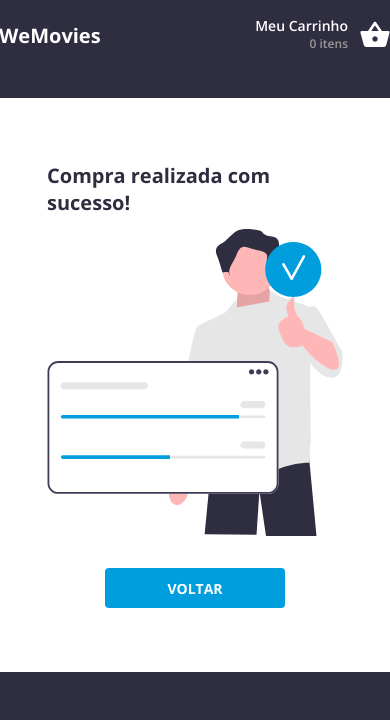
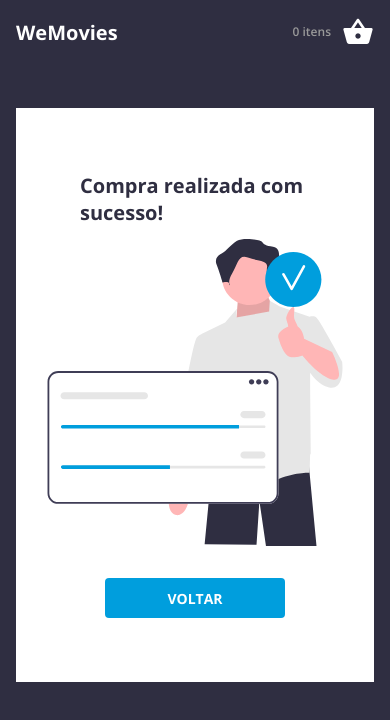
Before and after one commit to kevin-almeida9/e-commerce-poc, a Next.js app: page /purchase-made in a window 390 px wide. Shown: the top 720 px of the page. Built offline with nearby package versions, Linux system fonts and the light colour scheme; no server answers.

Commit message:
Added mobile

```diff
--- a/src/pages/cart/index.tsx
+++ b/src/pages/cart/index.tsx
@@ -29,6 +29,7 @@ function CartEmpty() {
     <Card>
       <CardTitle>Parece que não há nada por aqui &#58;&#40;</CardTitle>
       <Image
+        style={{ width: '100%' }}
         src={emptyCardSVG}
         alt="Um ícone representando um carrinho de compras vazio."
       />
--- a/src/styles.css
+++ b/src/styles.css
@@ -3,6 +3,7 @@ body,
 main,
 #__next {
   height: 100%;
+  max-width: 100%;
 }
 
 body {
--- a/src/styles/Card.styled.ts
+++ b/src/styles/Card.styled.ts
@@ -11,9 +11,18 @@ export const Card = styled.div`
 
   color: ${(props) => props.theme.textCardColor};
   background-color: ${(props) => props.theme.cardBackground};
+
+  @media screen and (max-width: 768px) {
+    margin: 1rem;
+    padding: 4rem 0;
+  }
 `
 
 export const CardTitle = styled.h1`
   font-size: 1.25rem;
   height: 2.1875rem;
+
+  @media screen and (max-width: 768px) {
+    padding: 0 4rem;
+  }
 `
--- a/src/styles/Header.styled.ts
+++ b/src/styles/Header.styled.ts
@@ -39,6 +39,10 @@ export const CartTitle = styled.p`
   font-weight: 600;
   height: 1.1875rem;
   padding-right: 0.1875rem;
+
+  @media screen and (max-width: 768px) {
+    display: none;
+  }
 `
 
 export const CartSubtitle = styled.p`
```
